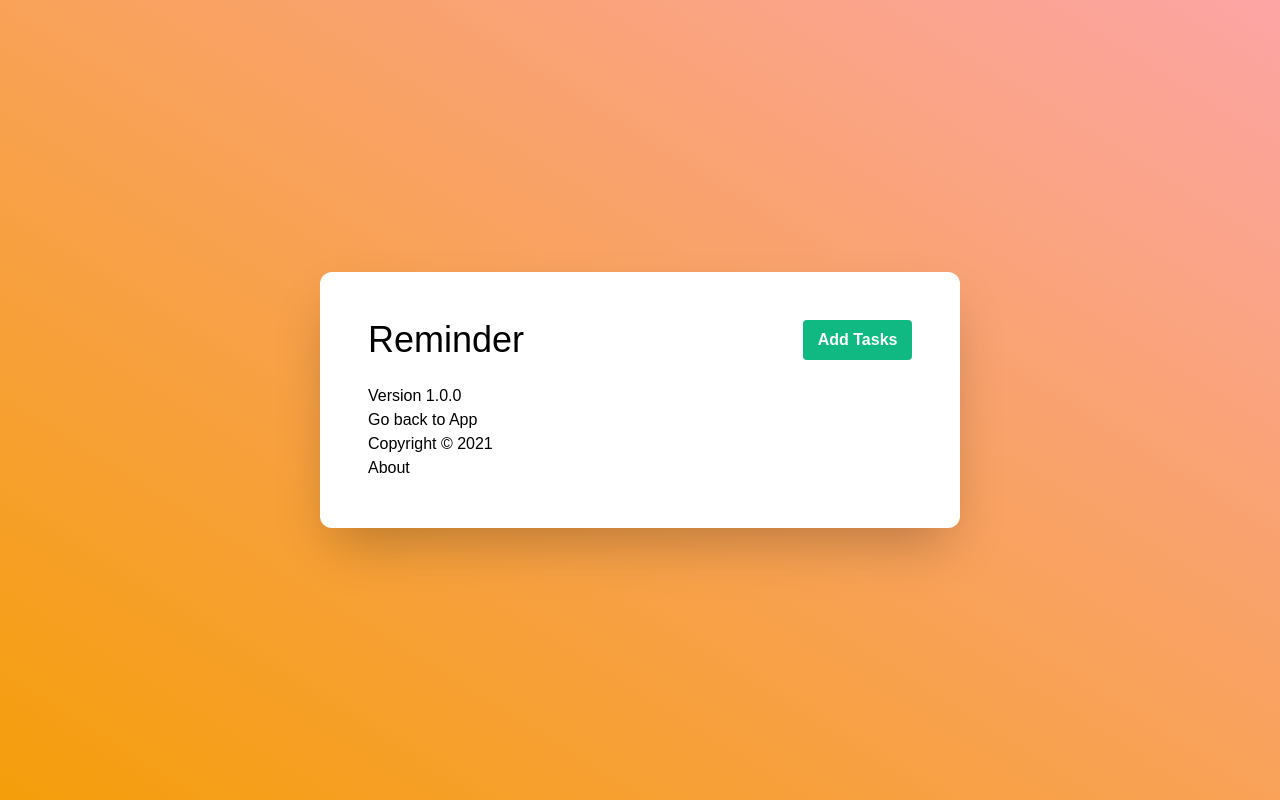
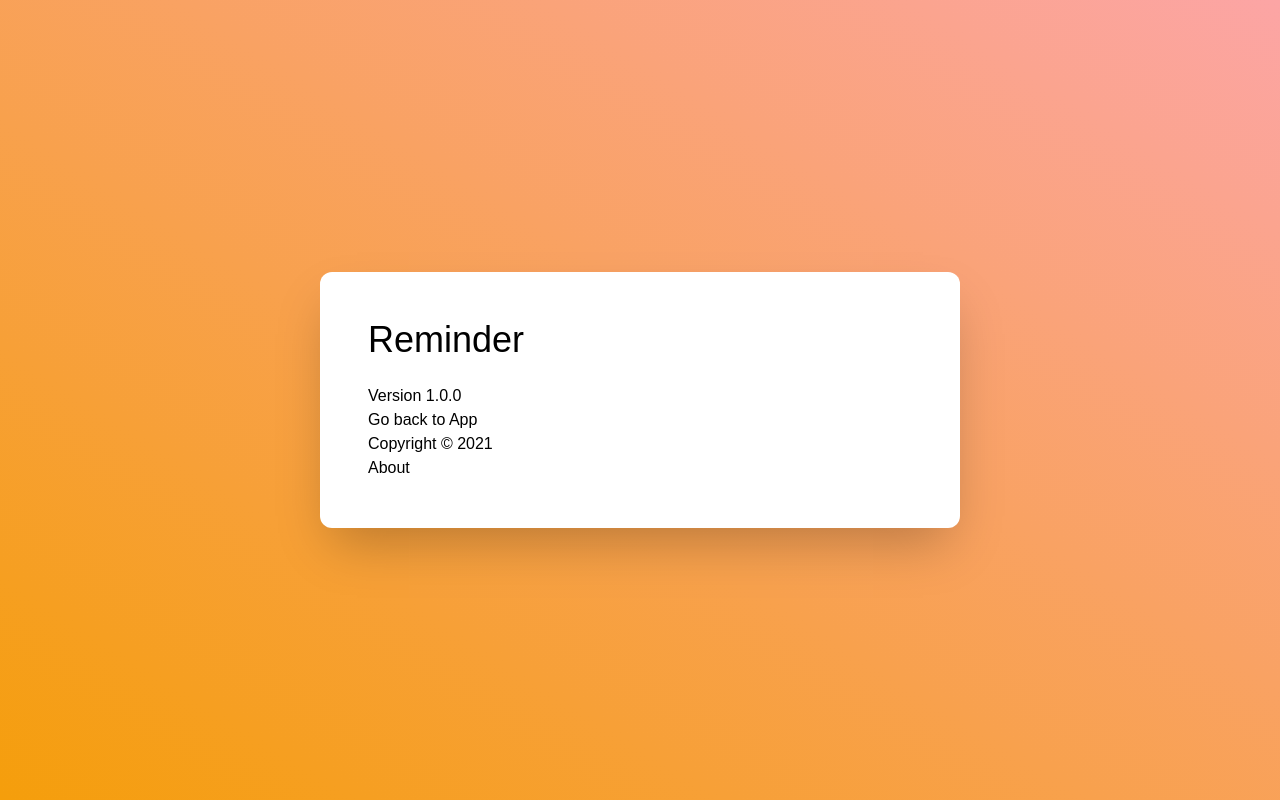
Before and after one commit to AbhinavRobinson/one-react-app, a React (Create React App) app: page /about in a window 1280 px wide. Built offline with nearby package versions, Linux system fonts and the light colour scheme; data requests are answered from the project's data file.

Commit message:
(feat): useLocation to rm add button

```diff
--- a/src/components/Header.tsx
+++ b/src/components/Header.tsx
@@ -1,4 +1,5 @@
 import Button from "./Button";
+import { useLocation } from "react-router-dom";
 
 /** Task Header Component
  *
@@ -16,14 +17,18 @@
   hideAddTask: Function;
   showaddtask: Boolean;
 }) => {
+  const location = useLocation();
+
   return (
     <header className="flex flex-row w-full h-16">
       <h1 className="w-4/5 text-4xl font-medium align-middle">{title}</h1>
-      <Button
-        color={showaddtask ? "bg-red-500" : "bg-green-500"}
-        text={showaddtask ? "Cancel" : "Add Tasks"}
-        onClick={hideAddTask}
-      />
+      {location.pathname === "/" && (
+        <Button
+          color={showaddtask ? "bg-red-500" : "bg-green-500"}
+          text={showaddtask ? "Cancel" : "Add Tasks"}
+          onClick={hideAddTask}
+        />
+      )}
     </header>
   );
 };
```
Also changed, not shown: 1 other file (tests, documents, lock files or other folders).
